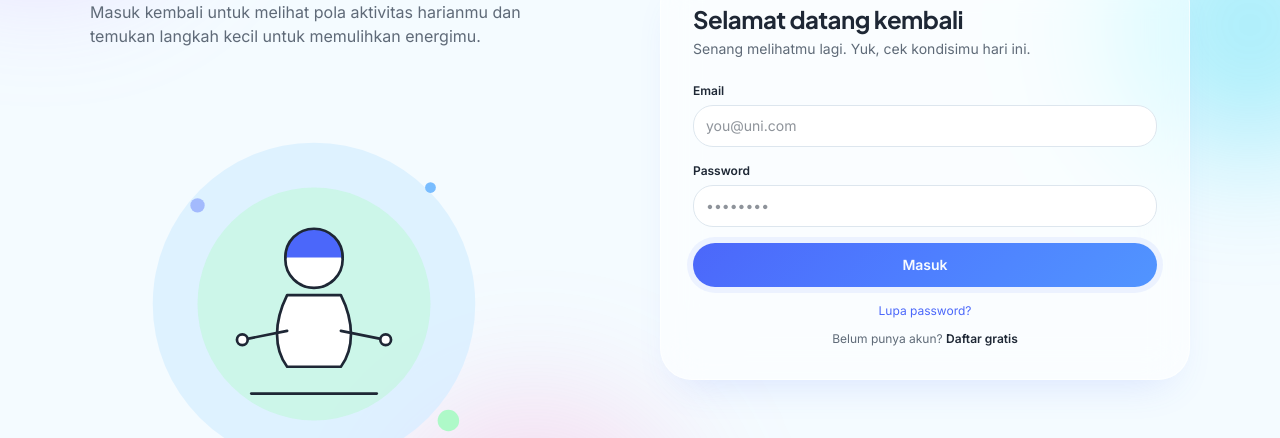
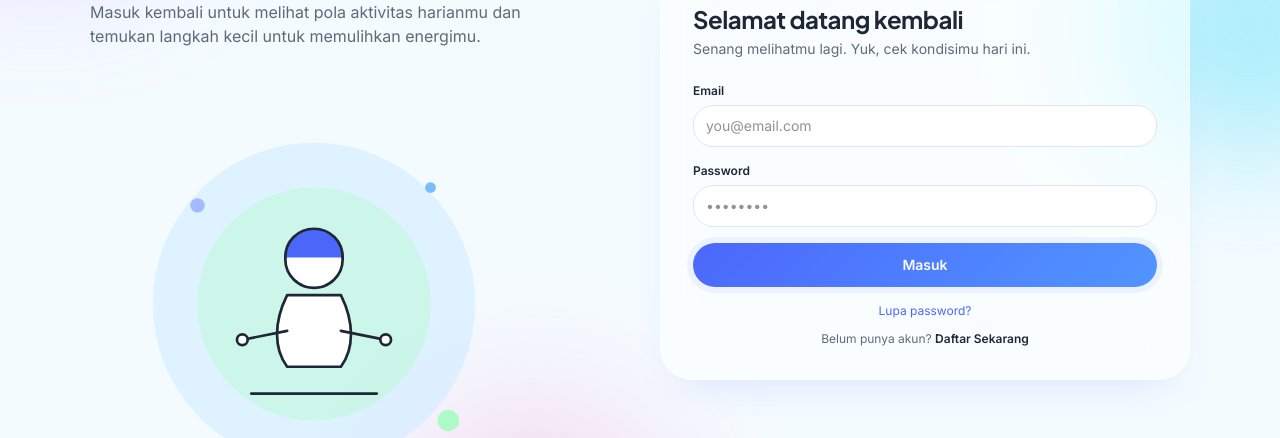
Before and after one commit to dafwann/burnoutguard, a Next.js app: page /login in a window 1280 px wide. Shown: the part 225-663 px from the top of the page. Built offline with nearby package versions, Linux system fonts and the light colour scheme; no server answers.

Commit message:
Refactor LoginPage component for consistency

```diff
--- a/src/app/login/page.tsx
+++ b/src/app/login/page.tsx
@@ -14,9 +14,9 @@ export default function LoginPage() {
   const { toast } = useToast()
   const supabase = createClient()
 
-  const [email, setEmail]       = useState('')
+  const [email, setEmail]       = useState('')
   const [password, setPassword] = useState('')
-  const [loading, setLoading]   = useState(false)
+  const [loading, setLoading]   = useState(false)
 
   async function handleLogin(e: React.FormEvent) {
     e.preventDefault()
@@ -86,7 +86,7 @@ export default function LoginPage() {
               <div className="text-xs font-semibold">Email</div>
               <input
                 type="email"
-                placeholder="you@uni.com"
+                placeholder="you@email.com"
                 value={email}
                 onChange={e => setEmail(e.target.value)}
                 className="mt-1.5 w-full rounded-xl border border-border bg-surface px-3 py-2.5 text-sm outline-none transition focus:border-primary focus:shadow-glow"
@@ -121,7 +121,7 @@ export default function LoginPage() {
               <div className="mt-3">
                 Belum punya akun?{' '}
                 <Link href="/register" className="font-semibold text-foreground">
-                  Daftar gratis
+                  Daftar Sekarang
                 </Link>
               </div>
             </div>
```
Lines whose indentation alone changed are shown as unchanged.
